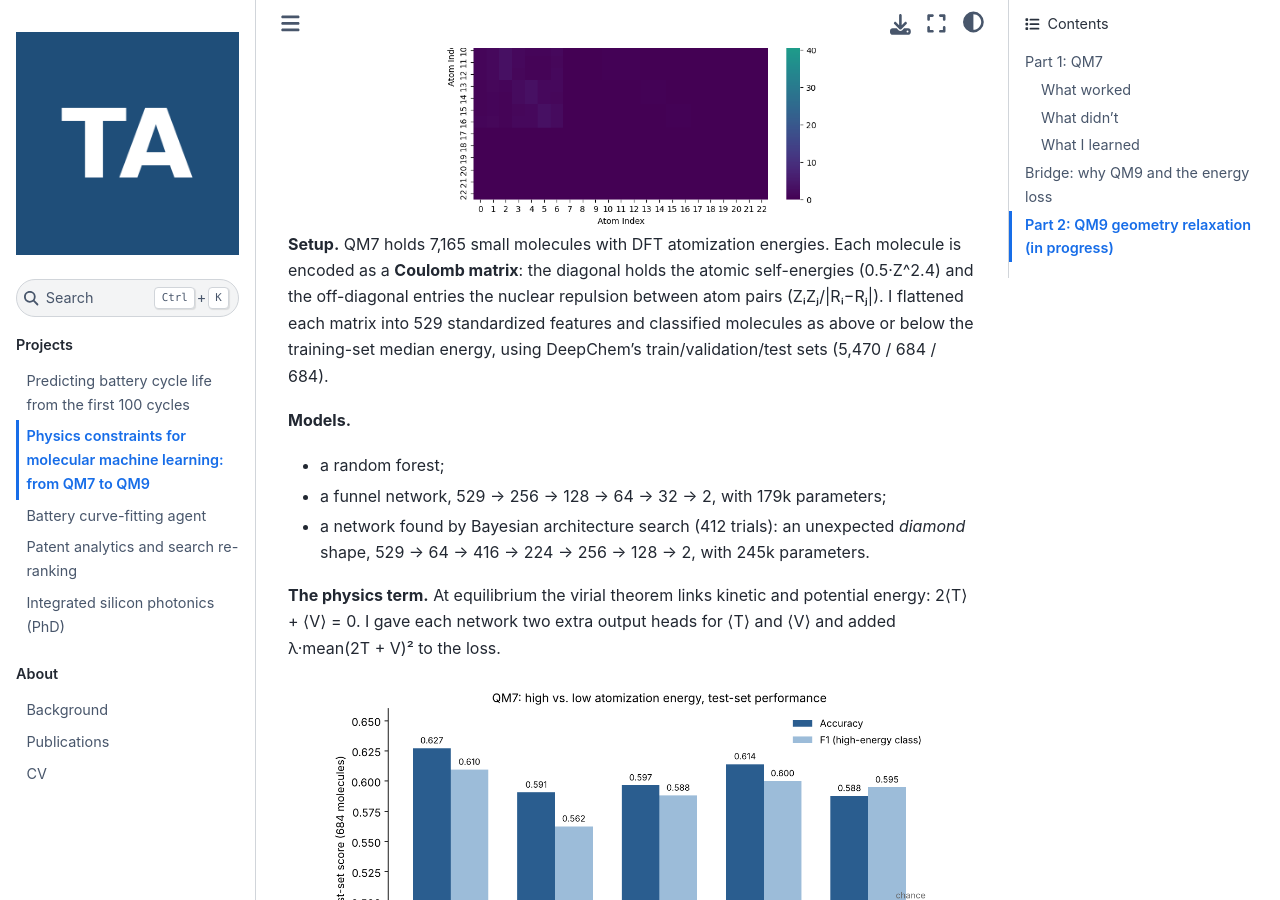
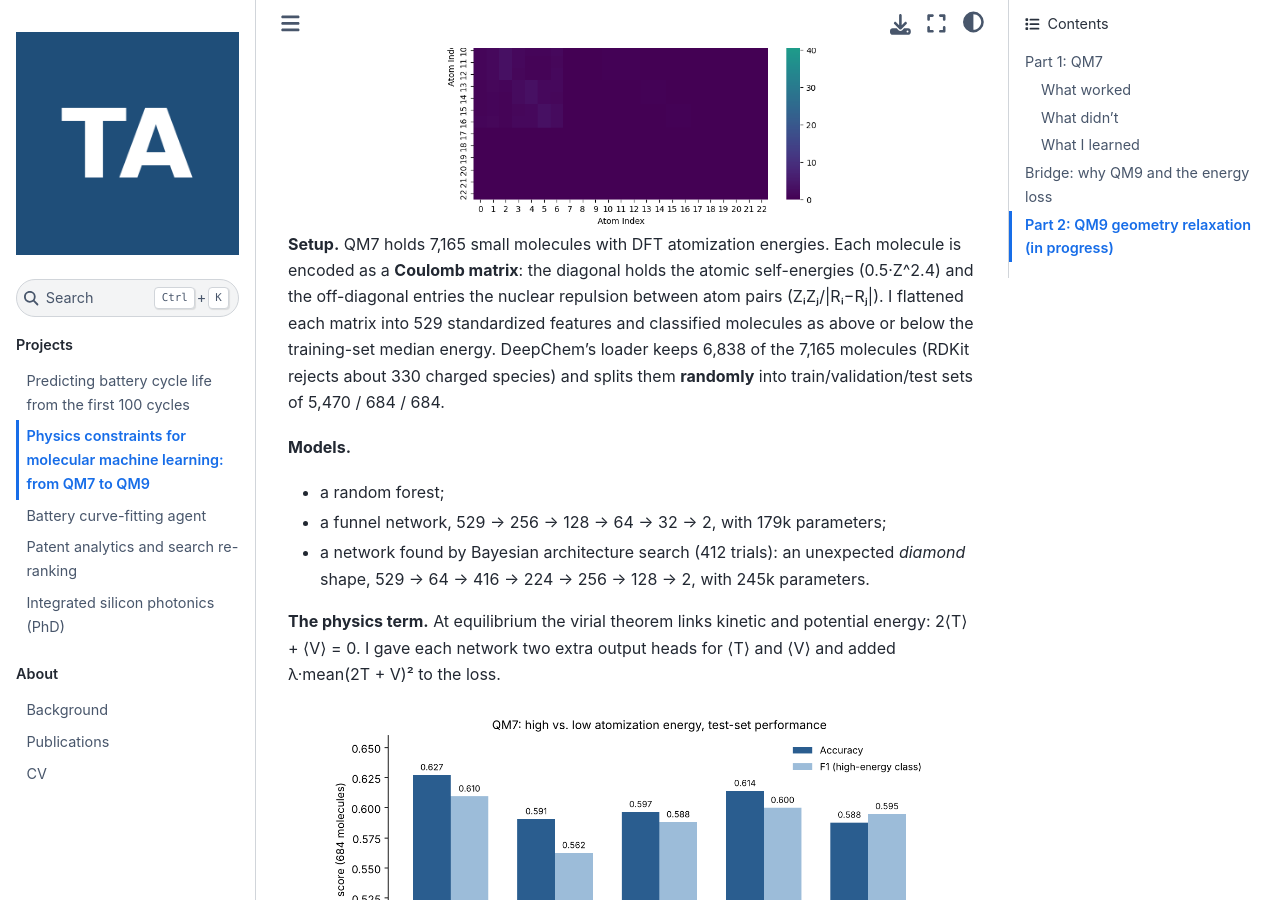
Before and after one commit to ThomasAko/thomasako.github.io, a Jupyter Book: the page built from projects/qm7-energy-classification.md, in a window 1280 px wide and 900 px high, scrolled down 900 px. Built offline with Jupyter Book 1.0.4 settings and Sphinx 7.4.7 and the Sphinx Book theme 1.1.4, drawn with Linux system fonts in a browser that asks for light colours.

Commit message:
QM7: state dataset size after parsing and random split

````diff
--- a/projects/qm7-energy-classification.md
+++ b/projects/qm7-energy-classification.md
@@ -18,7 +18,7 @@
 :align: center
 ```
 
-**Setup.** QM7 holds 7,165 small molecules with DFT atomization energies. Each molecule is encoded as a **Coulomb matrix**: the diagonal holds the atomic self-energies (0.5·Z^2.4) and the off-diagonal entries the nuclear repulsion between atom pairs (ZᵢZⱼ/|Rᵢ−Rⱼ|). I flattened each matrix into 529 standardized features and classified molecules as above or below the training-set median energy, using DeepChem's train/validation/test sets (5,470 / 684 / 684).
+**Setup.** QM7 holds 7,165 small molecules with DFT atomization energies. Each molecule is encoded as a **Coulomb matrix**: the diagonal holds the atomic self-energies (0.5·Z^2.4) and the off-diagonal entries the nuclear repulsion between atom pairs (ZᵢZⱼ/|Rᵢ−Rⱼ|). I flattened each matrix into 529 standardized features and classified molecules as above or below the training-set median energy. DeepChem's loader keeps 6,838 of the 7,165 molecules (RDKit rejects about 330 charged species) and splits them **randomly** into train/validation/test sets of 5,470 / 684 / 684.
 
 **Models.**
 
````
